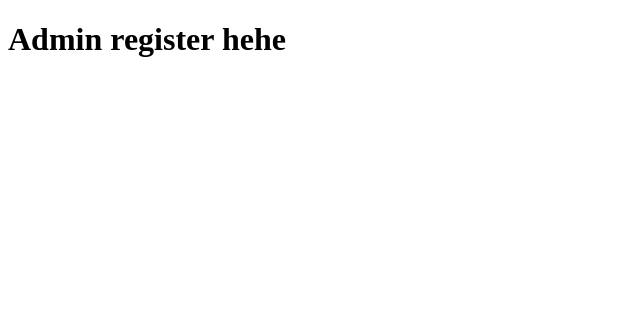
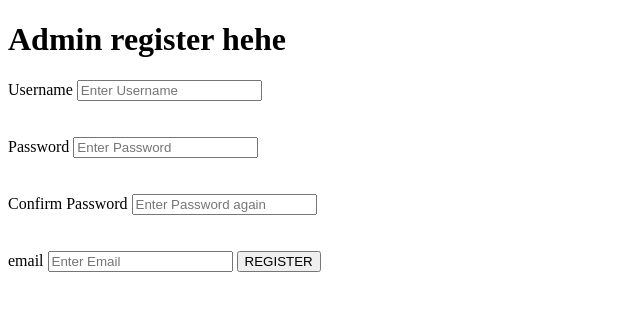
Before and after one commit to aaryaag03/AuctionPortalBackend, a Django app: page /members/adminRegister/ in a window 1280 px wide. Shown: the top 311 px of the page, without its empty margins (0-640 px from the left). Run offline with Django 4.2, Linux system fonts and the light colour scheme.

Commit message:
working login and register

```diff
--- a/members/templates/ar.html
+++ b/members/templates/ar.html
@@ -8,5 +8,20 @@
 </head>
 <body>
     <h1>Admin register hehe</h1>
+    <form action ="../adminRegistered/" method="post">
+        {% csrf_token %}
+          <label for="">Username</label>
+          <input type="text" id="username" name="username" placeholder="Enter Username">
+          <br><br><br>
+          <label for="">Password</label>
+          <input type="password" id="password" name="password" placeholder="Enter Password">
+          <br><br><br>
+          <label for="">Confirm Password</label>
+          <input type="password" id="password" name="confirm_password" placeholder="Enter Password again">
+          <br><br><br>
+          <label for="">email</label>
+          <input type="text" id="email" name="email" placeholder="Enter Email">
+          <input type="submit" value="REGISTER">
+      </form>
 </body>
 </html>
--- a/members/templates/cr.html
+++ b/members/templates/cr.html
@@ -17,7 +17,7 @@
           <input type="password" id="password" name="password" placeholder="Enter Password">
           <br><br><br>
           <label for="">Confirm Password</label>
-          <input type="password" id="password" name="password" placeholder="Enter Password again">
+          <input type="password" id="password" name="confirm_password" placeholder="Enter Password again">
           <br><br><br>
           <label for="">email</label>
           <input type="text" id="email" name="email" placeholder="Enter Email">
--- a/members/urls.py
+++ b/members/urls.py
@@ -11,5 +11,6 @@ urlpatterns = [
     path('adminRegister/',views.adminRegister, name='adminRegister'),
     path('adminLoggedIn/',views.adminLoggedIn, name='adminLoggedIn'),
     path('clientLoggedIn/',views.clientLoggedIn, name='clientLoggedIn'),
-    path('clientRegistered/',views.clientRegistered, name='clientRegistered')
+    path('clientRegistered/',views.clientRegistered, name='clientRegistered'),
+    path('adminRegistered/',views.adminRegistered, name='adminRegistered')
 ]
--- a/members/views.py
+++ b/members/views.py
@@ -3,7 +3,11 @@ from django.http import HttpResponse,HttpResponseRedirect
 from django.template import loader
 from django.urls import reverse
 from .models import Users
+import hashlib
+from django.contrib.auth.hashers import make_password, check_password
 
+hashed_pwd = make_password("plain_text")
+check_password("plain_text",hashed_pwd)
 
 def index(request):
     template=loader.get_template('myfirst.html')
@@ -20,28 +24,77 @@ def clientRegister(request):
 def clientRegistered(request):
     client_username=request.POST['username']
     client_password=request.POST['password']
+    hashed_client_password=make_password(client_password)
     client_email=request.POST['email']
+    client_confirm_password=request.POST['confirm_password']
 
     for x in Users.objects.all().values():
         if(x['username']==client_username):
             return HttpResponse("Username taken")
 
-    user=Users(username=client_username, role='0',password=client_password,balance=0,email=client_email)
+    if(client_confirm_password!=client_password):
+            return HttpResponse("Passwords do not match")
+
+    user=Users(username=client_username, role='0',password=hashed_client_password,balance=0,email=client_email)
     user.save()
     return HttpResponseRedirect(reverse('clientLogin'))
 
+def clientLoggedIn(request):
+    template=loader.get_template('chome.html')
+    client_username=request.POST['username']
+    client_password=request.POST['password']
+    clients=Users.objects.filter(username=client_username).values()
+    if(len(clients)==0):
+        return HttpResponse("Username does not exist")
+
+    saved_hashed_password = clients[0]['password']
+    saved_role=clients[0]['role']
+
+    if(saved_role!=0):
+        return HttpResponse("Not a valid client!")
+    if(check_password(client_password,saved_hashed_password)!=True):
+        return HttpResponse("Wrong password!")
+
+    return HttpResponse(template.render())
+
 def adminLogin(request):
     template=loader.get_template('al.html')
-    return HttpResponse(template.render())
+    return HttpResponse(template.render({},request))
 
 def adminRegister(request):
     template=loader.get_template('ar.html')
-    return HttpResponse(template.render())
+    return HttpResponse(template.render({},request))
 
-def clientLoggedIn(request):
-    template=loader.get_template('chome.html')
-    return HttpResponse(template.render())
+def adminRegistered(request):
+    admin_username=request.POST['username']
+    admin_password=request.POST['password']
+    hashed_admin_password=make_password(admin_password)
+    admin_email=request.POST['email']
+    admin_confirm_password=request.POST['confirm_password']
+
+    for x in Users.objects.all().values():
+        if(x['username']==admin_username):
+            return HttpResponse("Username taken")
+
+    if(admin_confirm_password!=admin_password):
+            return HttpResponse("Passwords do not match")
+
+    user=Users(username=admin_username, role='1',password=hashed_admin_password,balance=0,email=admin_email)
+    user.save()
+    return HttpResponseRedirect(reverse('adminLogin'))
 
 def adminLoggedIn(request):
     template=loader.get_template('ahome.html')
+    admin_username=request.POST['username']
+    admin_password=request.POST['password']
+    admins=Users.objects.filter(username=admin_username).values()
+    if(len(admins)==0):
+        return HttpResponse("Username does not exist")
+
+    saved_hashed_password = admins[0]['password']
+    saved_role=admins[0]['role']
+    if(saved_role!=1):
+        return HttpResponse("Not a valid admin!")
+    if(check_password(admin_password,saved_hashed_password)!=True):
+        return HttpResponse("Wrong password!")
     return HttpResponse(template.render())
```
Also changed, not shown: members/templates/al.html (+10 -0 lines), db.sqlite3.
